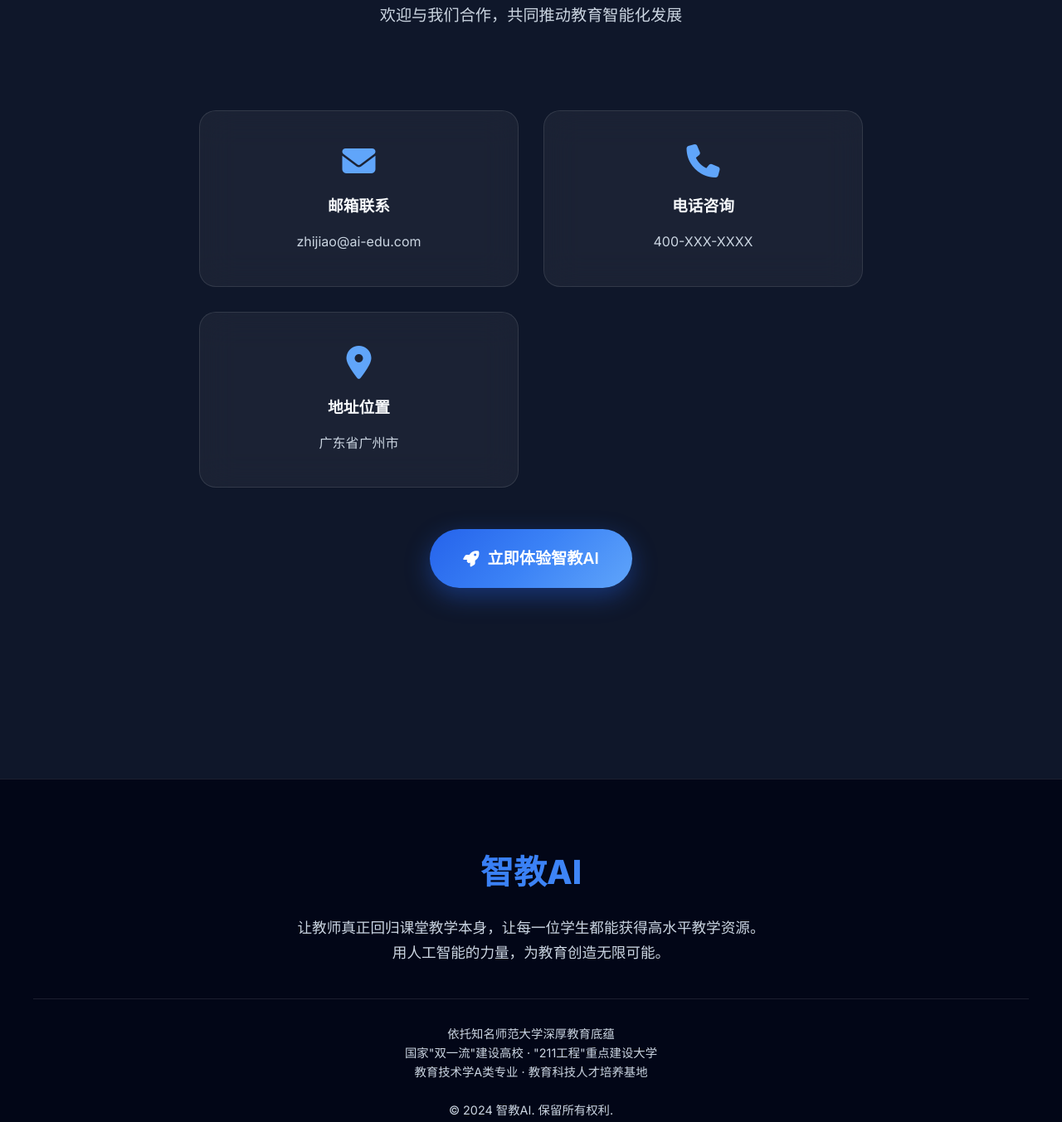
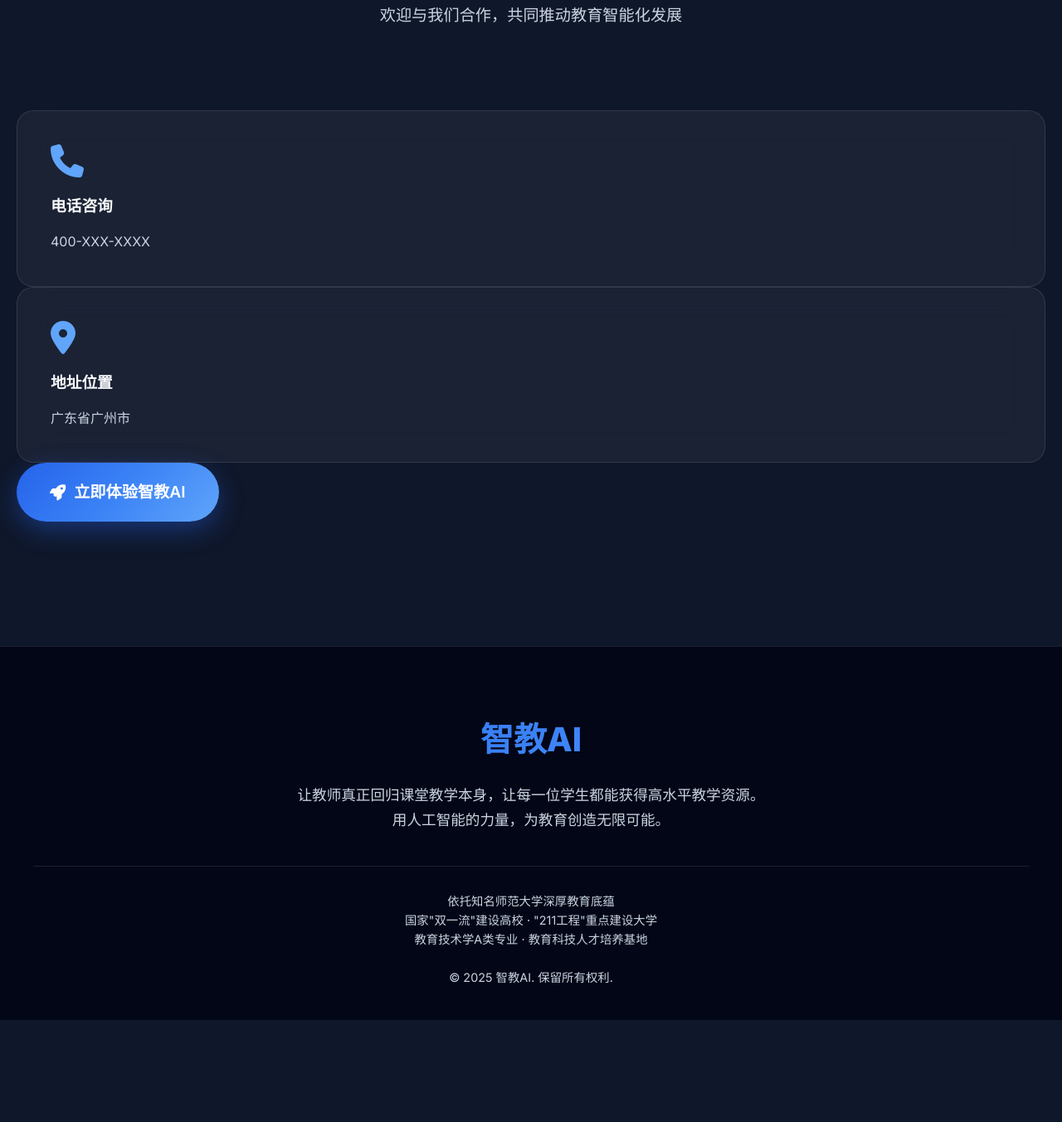
Before and after one commit to huashizhijiao/readme, a plain HTML site: page index.html in a window 1280 px wide. Shown: the part 5034-6387 px from the top of the page at 83% size. After the commit the page ends 6264 px from the top, so only its background shows below. Drawn offline with nearby package versions, Linux system fonts and the light colour scheme.

Commit message:
Update index.html

```diff
--- a/index.html
+++ b/index.html
@@ -949,13 +949,7 @@
                     欢迎与我们合作，共同推动教育智能化发展
                 </p>
             </div>
-            <div class="contact-content" style="max-width: 800px; margin: 80px auto; text-align: center;">
-                <div class="contact-cards" style="display: grid; grid-template-columns: repeat(auto-fit, minmax(250px, 1fr)); gap: 30px; margin-bottom: 50px;">
-                    <div class="contact-card" style="background: var(--glass-bg); border-radius: 20px; padding: 40px; backdrop-filter: blur(20px); border: 1px solid rgba(255, 255, 255, 0.1); transition: all 0.3s ease;" data-aos="fade-up" data-aos-delay="100">
-                        <i class="fas fa-envelope" style="font-size: 2.5rem; color: var(--text-accent); margin-bottom: 20px;"></i>
-                        <h3 style="color: var(--text-primary); margin-bottom: 15px;">邮箱联系</h3>
-                        <p style="color: var(--text-secondary);">zhijiao@ai-edu.com</p>
-                    </div>
+
                     <div class="contact-card" style="background: var(--glass-bg); border-radius: 20px; padding: 40px; backdrop-filter: blur(20px); border: 1px solid rgba(255, 255, 255, 0.1); transition: all 0.3s ease;" data-aos="fade-up" data-aos-delay="200">
                         <i class="fas fa-phone" style="font-size: 2.5rem; color: var(--text-accent); margin-bottom: 20px;"></i>
                         <h3 style="color: var(--text-primary); margin-bottom: 15px;">电话咨询</h3>
@@ -989,7 +983,7 @@
                 国家"双一流"建设高校 · "211工程"重点建设大学<br>
                 教育技术学A类专业 · 教育科技人才培养基地<br>
                 <br>
-                © 2024 智教AI. 保留所有权利.
+                © 2025 智教AI. 保留所有权利.
             </div>
         </div>
     </footer>
```
